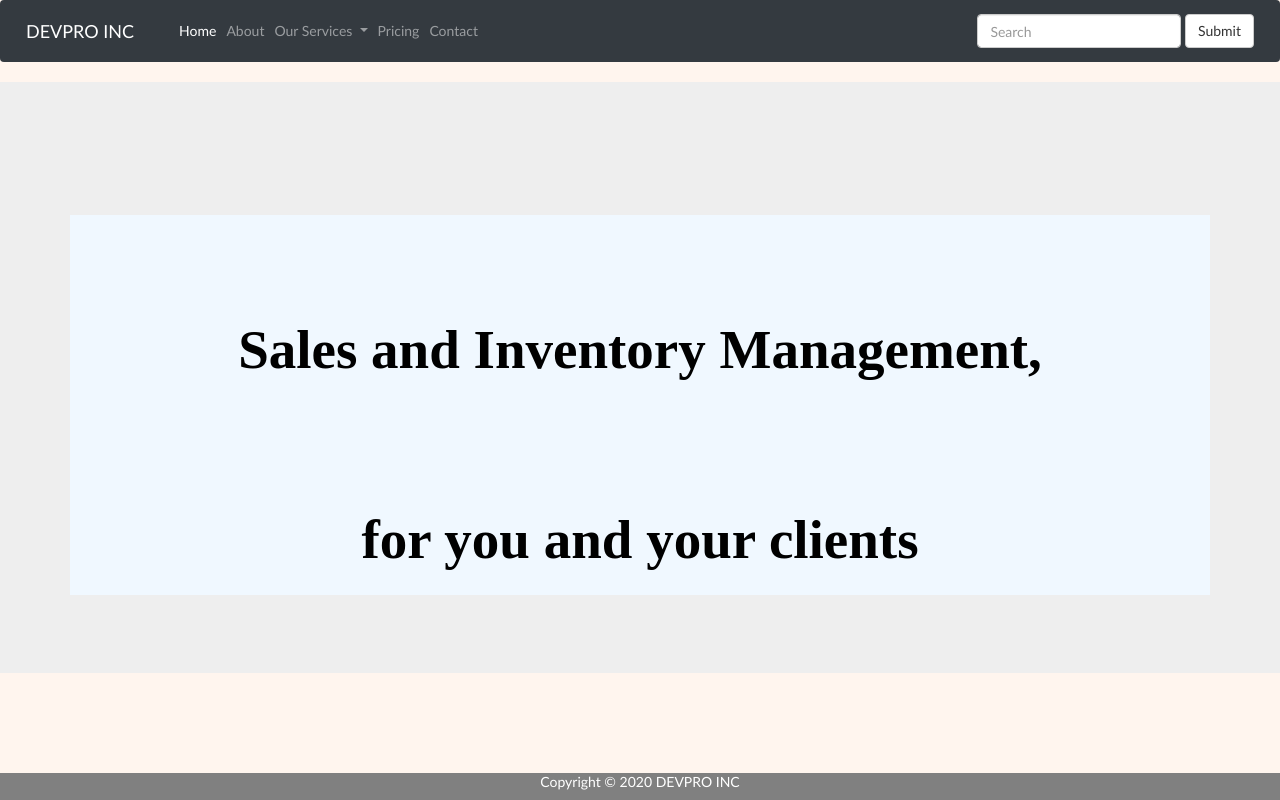
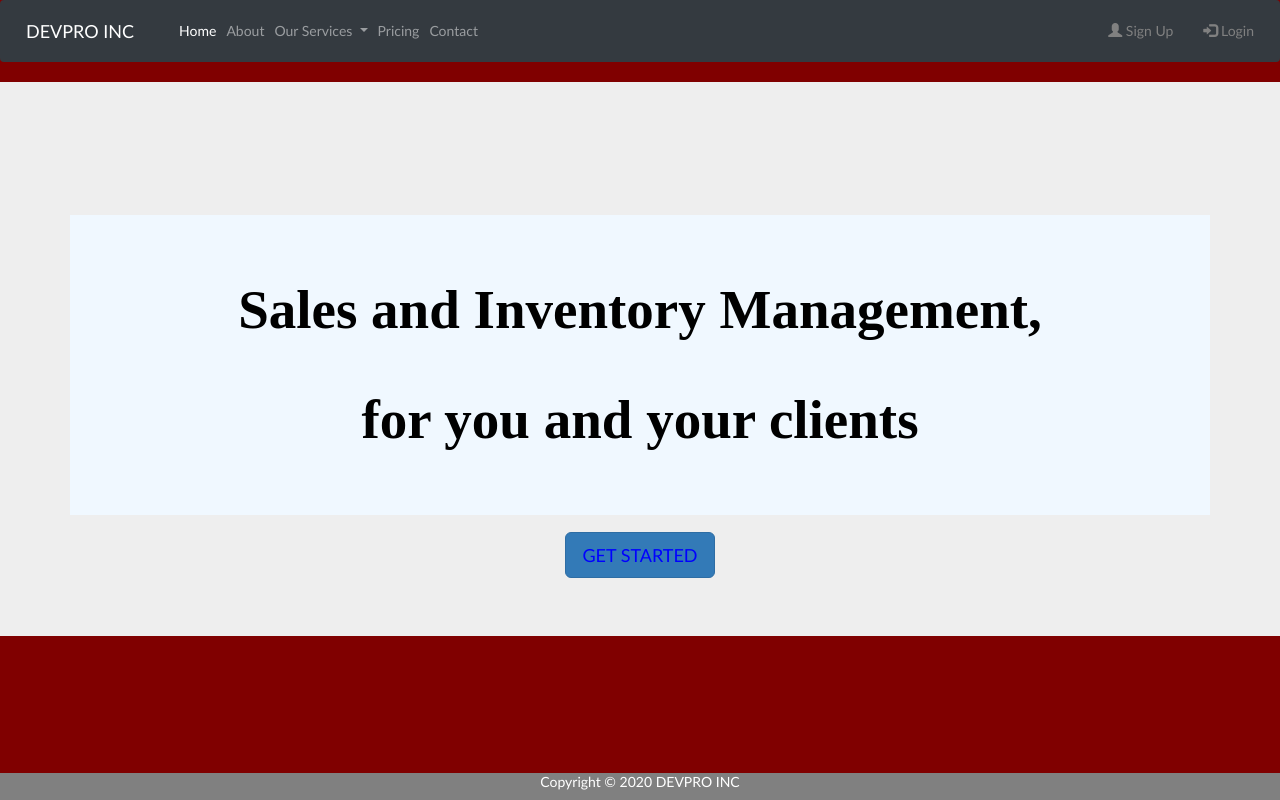
Before and after one commit to mnmisky/sales_demo, a Flask app: page / in a window 1280 px wide. Run offline with Flask 2, Linux system fonts and the light colour scheme; some libraries are stand-ins or nearby versions.

Commit message:
home and contact page kinda fixed

```diff
--- a/static/home.css
+++ b/static/home.css
@@ -7,7 +7,7 @@ body{
 	background-repeat:no-repeat;
     background-size: auto;
 	background-position:center right;
-	min-height:300px;
+	min-height:3000px;
 	margin-bottom:30px;
 	text-align: center;
 
@@ -15,7 +15,7 @@ body{
 
 #showcase h1{
 
-	color: black;
+	color:green;
     font-size: 55px;
     line-height: 2;
     padding-top: 80px;
--- a/templates/home.html
+++ b/templates/home.html
@@ -7,6 +7,132 @@
 
 <link rel="stylesheet" href="/static/base.css">
 <link rel="stylesheet" href="/static/home.css">
+<style>
+	body{
+		background-color:maroon;
+	}
+
+	#showcase{
+
+		background-repeat:no-repeat;
+		background-size: auto;
+		background-position:center right;
+		min-height:30px;
+		margin-bottom:10px;
+		text-align: center;
+
+	}
+
+	#showcase h1{
+
+		color:black;
+		font-size: 55px;
+		line-height: 2;
+		padding-top: 40px;
+		padding-bottom: 40px;
+		background-color: aliceblue;
+	}
+
+
+	.container{padding-right: 15px;
+		padding-left: 15px;
+		margin-right: auto;
+		margin-left: auto;
+		padding-top: 85px;
+		font-family: initial;
+
+	}
+
+	.body{
+		height: 100%;
+		margin: auto;
+		background-color: yellow;
+		margin: 0;  padding: 0;  margin-bottom: 15px;  margin-top: 8px;
+	}
+
+
+	#main{
+		float:left;
+		width:70%;
+		padding:0 30px;
+		box-sizing: border-box;
+		background:honeydew;
+		color:black ;
+	}
+
+
+
+
+	#sidebar{
+		float:right;
+		width:30%;
+		background:darkgray;
+		color:#fff;
+		padding:0px;
+		box-sizing: border-box;
+	}
+
+
+
+	body, td {
+		font: 14px "Trebuchet MS", Verdana, Arial, Helvetica, sans-serif;
+		}
+
+	#subTitle {
+		background: #000;  color: #fff;  padding: 4px;  font-weight: bold;
+		}
+
+	#siteNavigation a, #siteNavigation .current {
+		font-weight: bold;  color: #448;
+		}
+	#siteNavigation a:link    { text-decoration: none; }
+	#siteNavigation a:visited { text-decoration: none; }
+
+	#siteNavigation .current { background-color: #ccd; }
+
+	#siteNavigation a:hover   { text-decoration: none;  background-color: #fff;  color: #000; }
+	#siteNavigation a:active  { text-decoration: none;  background-color: #ccc; }
+
+
+	a:link    {  color: #00f; }
+	a:visited {   color: #000; }
+	a:hover   { color: #c00; }
+	a:active  { text-decoration: underline; }
+
+	#pageContent {
+		clear: both;
+		border-bottom: 6px solid #000;
+		padding: 10px;  padding-top: 20px;
+		line-height: 1.65em;
+		background-image: url(backblue.gif);
+		background-repeat: no-repeat;
+		background-position: top right;
+		}
+
+	#pageContent, #siteNavigation {
+		background-color: #ccd;
+		}
+
+
+	.imgLeft  { float: left;   margin-right: 10px;  margin-bottom: 10px; }
+	.imgRight { float: right;  margin-left: 10px;   margin-bottom: 10px; }
+
+	hr { height: 1px;  color: #000;  background-color: #000;  margin-bottom: 15px; }
+
+	h1 { margin: 0;  font-weight: bold;  font-size: 2em; }
+	h2 { margin: 0;  font-weight: bold;  font-size: 1.6em; }
+	h3 { margin: 0;  font-weight: bold;  font-size: 1.3em; }
+	h4 { margin: 0;  font-weight: bold;  font-size: 1.18em; }
+
+	/* .blak { background-color: #000; }
+	.hide { display: none; }
+	.tableWidth { min-width: 400px; }
+
+	.tblRegular       { border-collapse: collapse; }
+	.tblRegular td    { padding: 6px;  background-image: url(fade.gif);  border: 2px solid #99c; }
+	.tblHeaderColor, .tblHeaderColor td { background: #99c; }
+	.tblNoBorder td   { border: 0; } */
+</style>
 
 {% endblock %}
 
@@ -18,10 +144,13 @@
 		<section id="showcase">
 			<div class="container" style="color: black;">
 
-				<h1>Sales and Inventory Management,</h1>
-				<h1>for you and your clients
+				<h1>Sales and Inventory Management,
+				 <br>
+				for you and your clients
 				</h1>
 			</div>
+			<br>
+			<center><a href="/pricing" class="btn btn-primary btn-lg submit"> GET STARTED</a></center>
 		</section>
 	</div>
 
--- a/templates/includes/_nav.html
+++ b/templates/includes/_nav.html
@@ -38,16 +38,19 @@
 
     </ul>
     <ul class="nav navbar-nav navbar-right">
-      <form class="navbar-form navbar-left" action="/action_page.php">
-        <div class="form-group">
-          <input type="text" class="form-control" placeholder="Search" name="search">
-        </div>
-        <button type="submit" class="btn btn-default">Submit</button>
-      </form>
+      <li><a style="color: grey;"href="#"><span class="glyphicon glyphicon-user" ></span> Sign Up</a></li>
+      <li><a style="color: grey;"href="#"><span class="glyphicon glyphicon-log-in "  ></span> Login</a></li>
+
     </ul>
 
   </div>
 </nav>
 
-<!-- <li><a href="#"><span class="glyphicon glyphicon-user"></span> Sign Up</a></li>
-      <li><a href="#"><span class="glyphicon glyphicon-log-in"></span> Login</a></li> -->
+
+
+      <!-- <form class="navbar-form navbar-left" action="/action_page.php">
+        <div class="form-group">
+          <input type="text" class="form-control" placeholder="Search" name="search">
+        </div>
+        <button type="submit" class="btn btn-default">Submit</button>
+      </form> -->
```
Also changed, not shown: templates/contact.html (+20 -80 lines).
